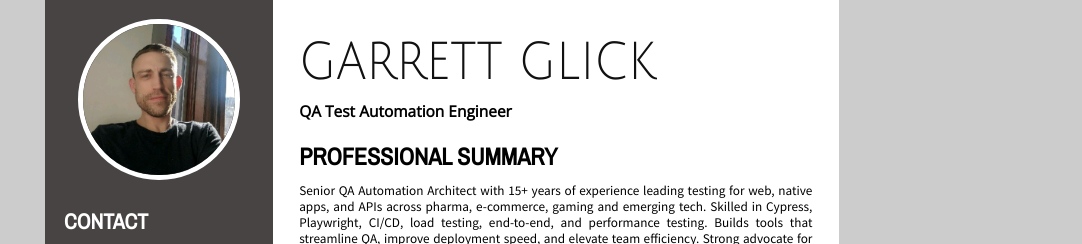
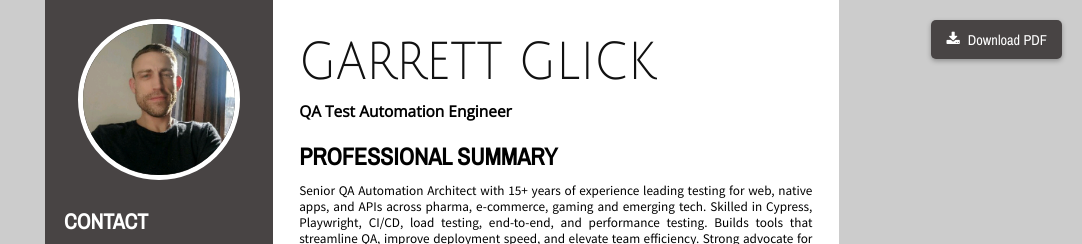
Before and after one commit to divine-waters/myresume, a plain HTML site: page index.html in a window 1280 px wide. Shown: the top 244 px of the page, without its empty margins (198-1280 px from the left). Drawn offline with nearby package versions, Linux system fonts and the light colour scheme.

Commit message:
added floating download button

```diff
--- a/index.css
+++ b/index.css
@@ -219,40 +219,42 @@ page[size="A4"] {
     width: 1cm;
 }
 
-/* Download PDF Button Styles */
-.download-pdf-button {
-    display: inline-block;
-    background-color: #484444; /* Theme color (matches leftPanel) */
+/* Floating Download PDF Button Styles */
+.floating-download-button {
+    position: fixed;
+    top: 20px;
+    right: 20px;
+    background-color: #484444; /* Matches leftPanel color */
     color: white;
-    padding: 8px 15px;
+    padding: 10px 15px;
     text-decoration: none;
     border-radius: 5px;
     font-family: 'Archivo Narrow', sans-serif;
-    font-size: 0.35cm;
-    margin-top: 0.3cm;
-    margin-bottom: 0.3cm;
-    transition: background-color 0.3s ease, color 0.3s ease;
-    border: 1px solid #333;
+    font-size: 0.38cm; /* Slightly larger for better visibility */
+    z-index: 1000; /* Ensure it's on top of other content */
+    box-shadow: 0 2px 5px rgba(0,0,0,0.3);
+    transition: background-color 0.3s ease;
+    display: flex;
+    align-items: center;
 }
 
-.download-pdf-button:hover,
-.download-pdf-button:focus {
-    background-color: #3a3636; /* Darker shade on hover/focus */
+.floating-download-button:hover,
+.floating-download-button:focus {
+    background-color: #3a3636; /* Darker shade on hover */
     color: white;
     text-decoration: none;
 }
 
-.download-pdf-button .fa-download {
+.floating-download-button .fa-download {
     margin-right: 8px; /* Space between icon and text */
 }
 
 @media print {
     .page-break {
       break-before: page;
-      /* For older browsers: */
       page-break-before: always;
     }
-    .download-pdf-button {
+    .floating-download-button {
         display: none !important; /* Hide download button when printing the HTML page */
     }
   }
--- a/index.html
+++ b/index.html
@@ -8,6 +8,10 @@
     <link rel="stylesheet" href="index.css">
    </head>
    <body>
+      <a href="Garrett_Glick_QA_Test_Automation_CV_05-2025.pdf" download="Garrett_Glick_QA_Test_Automation_CV_05-2025.pdf" class="floating-download-button" title="Download Resume as PDF">
+        <i class="fa fa-download" aria-hidden="true"></i>
+        <span>Download PDF</span>
+      </a>
       <page size="A4">
         <div class="container">
             <div class="leftPanel">
```
